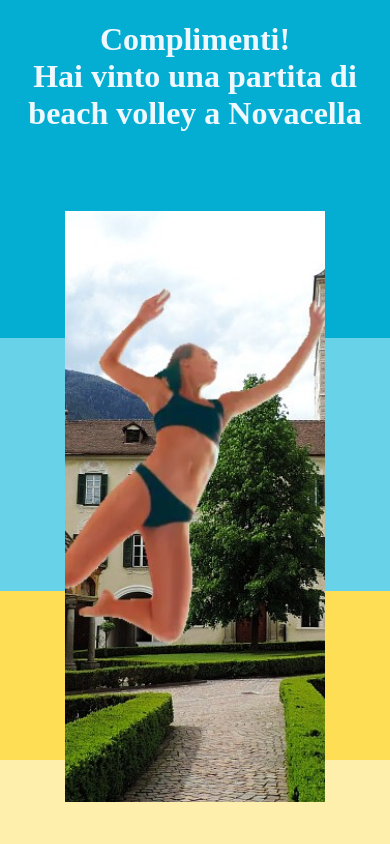
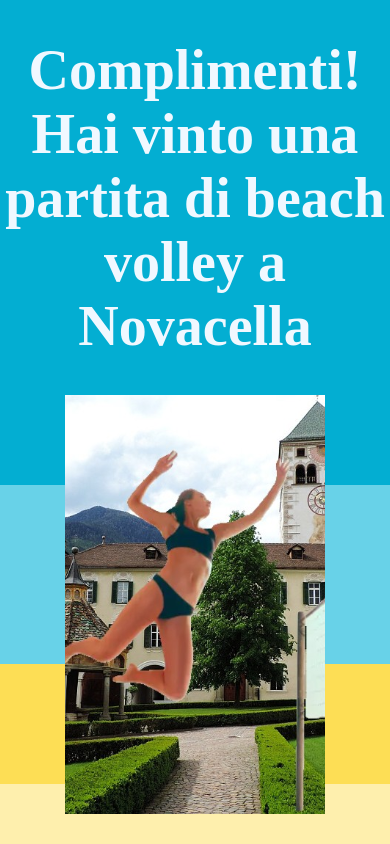
Before and after one commit to DaLello/esperimenti, a plain HTML site: page espr/burger.html in a window 390 px wide. Drawn offline with Linux system fonts and the light colour scheme; a web font is replaced by a local one.

Commit message:
Update burger.html
Signed-off-by: DaLello <128641392+DaLello@users.noreply.github.com>

```diff
--- a/espr/burger.html
+++ b/espr/burger.html
@@ -68,6 +68,7 @@ justify-content: center;
 
 .testo{
  text-align: center;
+  font-size: 3.5rem;
 }
 
 #foto{
@@ -78,6 +79,12 @@ justify-content: center;
   grid-area: 2/2/6/2;
 }
 
+  @media (max-width: 680px) {
+  #foto {
+    background-size:cover;
+  }
+
+}
 
 
 </style>
```
